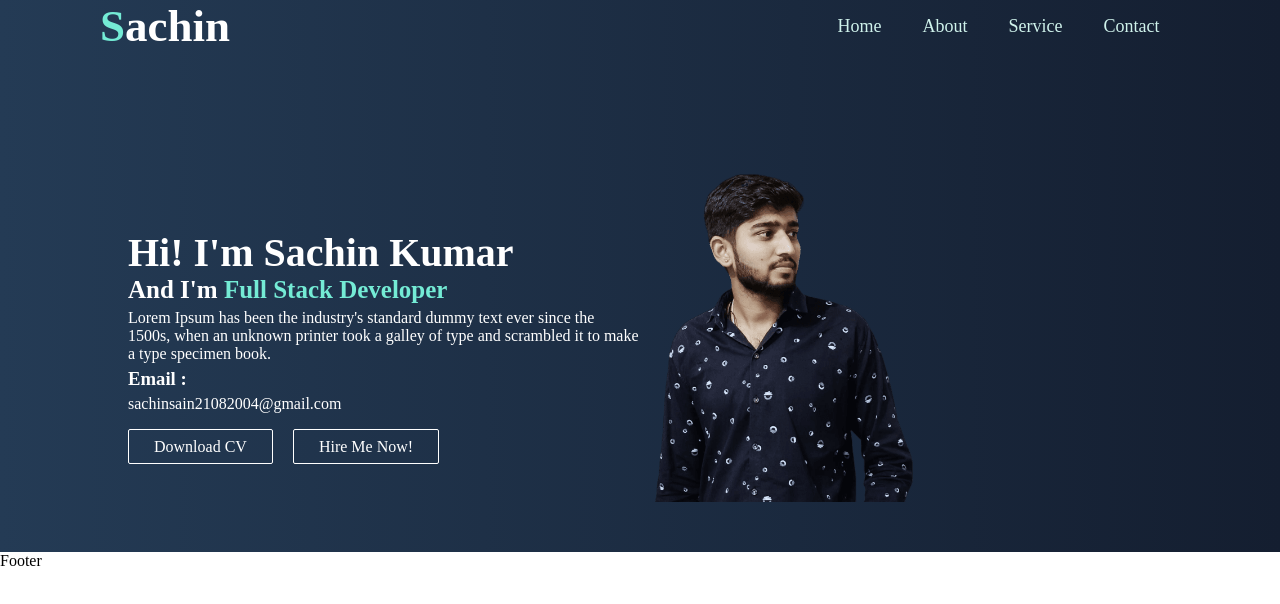
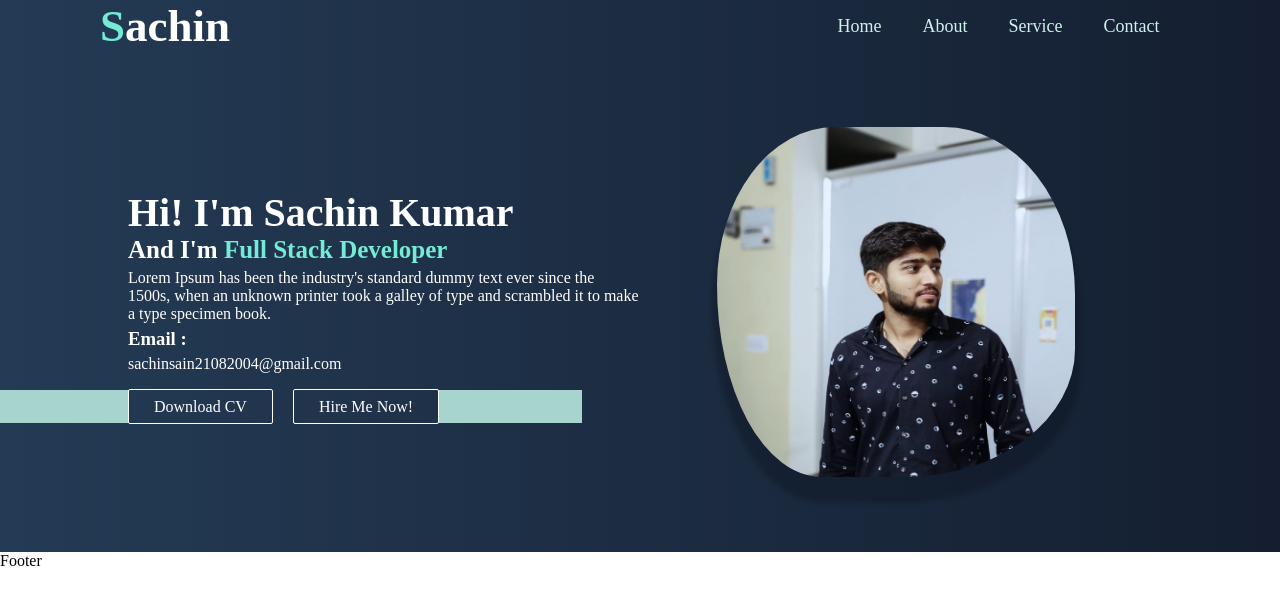
Before and after one commit to sachinkumarsain/Portfolio-in-react.js, a React (Create React App) app: page / in a window 1280 px wide. Shown: the top 604 px of the page. Built offline with nearby package versions, Linux system fonts and the light colour scheme.

Commit message:
home page work

```diff
--- a/src/About/About.js
+++ b/src/About/About.js
@@ -2,7 +2,23 @@ import React from 'react'
 
 function About() {
   return (
-    <div>About</div>
+    <>
+      <svg viewBox="0 0 200 200" xmlns="http://www.w3.org/2000/svg" width="">
+        <path fill="#FA4D56"
+        attributeName='d'
+        dur="10000ms"
+        repeatCount="indefinite"
+        values='
+
+        M45,-43.4C60.3,-40.8,76.1,-28.5,81,-12.6C85.8,3.4,79.8,23,69.8,40.2C59.7,57.5,45.7,72.4,31.1,71.6C16.5,70.9,1.3,54.6,-17.9,48.1C-37.1,41.6,-60.3,44.9,-68.2,36.7C-76.1,28.6,-68.6,8.9,-61.1,-6.8C-53.6,-22.4,-45.9,-34,-35.7,-37.5C-25.5,-41.1,-12.8,-36.5,1,-37.8C14.9,-39,29.7,-46.1,45,-43.4Z
+
+
+        '
+
+        ></path>
+      </svg>
+
+    </>
   )
 }
 
--- a/src/Header/Header.css
+++ b/src/Header/Header.css
@@ -39,7 +39,7 @@ ul li a{
     font-size: 18px;
     position: relative;
 }
-a::before{
+ul li a::before{
     content: "";
     position: absolute;
     bottom: 0;
--- a/src/Home/Home.css
+++ b/src/Home/Home.css
@@ -1,45 +1,57 @@
-*{
+* {
     padding: 0;
     margin: 0;
     box-sizing: border-box;
 }
-.home{
-   width: 100%;
-   color: white;
-   background: linear-gradient(to right, #243B55, #141E30);
+
+.home {
+    width: 100%;
+    color: white;
+    background: linear-gradient(to right, #243B55, #141E30);
 }
 
-.banner , .leftBanner ,.rightBanner{
+.banner,
+.leftBanner,
+.rightBanner {
     width: 100%;
     display: flex;
     align-items: center;
     justify-content: center;
     height: 400px;
 }
-.banner{
+
+.banner {
     height: 500px;
     flex-wrap: wrap;
 }
-.leftBanner{
+
+.leftBanner {
     width: 40%;
-    padding-top: 80px;
     height: 100%;
     align-items: start;
     flex-direction: column;
 }
-.leftBanner h2 span{
-    color: #74ebd5 ;
+
+.leftBanner h2 span {
+    color: #74ebd5;
 }
-.leftBanner h1{
+
+.leftBanner h1 {
     font-size: 40px;
 }
-.leftBanner h2{
+
+.leftBanner h2 {
     font-size: 25px;
 }
- .leftBanner h2 , .leftBanner p , .leftBanner h3 , .leftBanner p {
+
+.leftBanner h2,
+.leftBanner p,
+.leftBanner h3,
+.leftBanner p {
     margin-bottom: 5px;
 }
-.email{
+
+.email {
     padding-bottom: 20px;
 }
 
@@ -51,16 +63,87 @@
     border-radius: 2px;
     margin: 40px 20px 0px 0px;
     padding: 8px 25px;
+    position: relative;
+    z-index: 1;
+    overflow: hidden;
 }
 
-.rightBanner{
-    width: 40%;
+
+.leftBanner .anchors .cv:hover,
+.leftBanner .anchors .hire:hover {
+    color: #243B55;
+}
+
+.leftBanner .anchors .cv:after,
+.leftBanner .anchors .hire:after {
+    content: "";
+    position: absolute;
+    top: 0;
     height: 100%;
-    padding-bottom: 50px;
+    z-index: -1;
+    width: 100%;
+    background-color: #a7d5cd;
+    transition: all 1s ease;
+}
+
+.leftBanner .anchors .cv:after {
+    left: -100%;
+}
+
+.leftBanner .anchors .hire:after {
+
+    right: -100%;
+}
+
+.leftBanner .anchors .cv:hover:after
+ {
+    left: 0;
 
 }
-.rightBanner img{
-    width: 90%;
+
+.leftBanner .anchors .hire:hover:after {
+    right: 0;
+}
+
+
+
+
+.rightBanner {
+    position: relative;
+    width: 40%;
+    z-index: 0;
     height: 100%;
+
+}
+
+.rightBanner img {
+    width: 70%;
+    height: 70%;
+    box-shadow: 0 20px 5px 5px rgba(0, 0, 0, 0.2);
+    z-index: 2;
     border-bottom: blur(8.2px);
+    animation: animate 8s ease-in-out infinite;
 }
+
+@keyframes animate {
+    0% {
+        border-radius: 60% 30% 40% 70% / 30% 60% 80% 30%;
+    }
+
+    25% {
+        border-radius: 40% 60% 70% 30% / 60% 30% 40% 70%;
+    }
+
+    50% {
+        border-radius: 30% 60% 30% 60% / 70% 30% 60% 30%;
+    }
+
+    75% {
+        border-radius: 40% 40% 60% 30% / 50% 60% 40% 70%;
+    }
+
+    100% {
+        border-radius: 60% 30% 40% 70% / 30% 60% 80% 30%;
+    }
+
+}
--- a/src/Home/Home.js
+++ b/src/Home/Home.js
@@ -1,5 +1,5 @@
 import React from 'react'
-import pic1 from "./bannerpic.png"
+import pic1 from "./photo.jpg"
 import { Link } from 'react-router-dom'
 import "./Home.css"
 
@@ -16,44 +16,14 @@ function Home() {
             <p className='email'>sachinsain21082004@gmail.com</p>
 
             <div className='anchors'>
-              <Link to="">Download CV</Link>
-              <Link to="">Hire Me Now!</Link>
+              <Link className='cv' to="">Download CV</Link>
+              <Link className='hire' to="">Hire Me Now!</Link>
             </div>
 
           </div>
           <div className='rightBanner'>
             <img src={pic1}></img>
-            <div className='blob'>
-              <svg viewBox="0 0 200px 200px" xmlns="http://www.w3.org/2000/svg">
-                <path fill="#74ebd5" >
 
-                  <animate
-                    at="d"
-                    dur="1000ms"
-                    repeatCount ="inindefinite"
-                    values ="
-
-                    M49.7,-34.5C64.1,-21.7,75,-1,71.8,17.7C68.6,36.5,51.2,53.3,33.1,57.7C15.1,62.1,-3.5,54.1,-20.6,45C-37.7,35.9,-53.2,25.8,-56.8,12.3C-60.3,-1.1,-52,-17.9,-40.5,-30.1C-29.1,-42.2,-14.5,-49.7,1.6,-50.9C17.7,-52.2,35.4,-47.3,49.7,-34.5Z
-
-                    M57.5,-45.3C72.5,-27.1,81.2,-3.3,75.9,16.3C70.7,35.9,51.4,51.3,31.1,58.7C10.9,66.2,-10.3,65.8,-23.9,56.6C-37.5,47.4,-43.5,29.3,-47.2,11.3C-50.9,-6.8,-52.4,-24.9,-44.2,-41.6C-35.9,-58.3,-18,-73.7,1.6,-75C21.3,-76.3,42.5,-63.6,57.5,-45.3Z
-
-                    M62.9,-53.7C74.9,-35.1,73.5,-9.3,64.6,8.8C55.8,27,39.5,37.5,21,48.2C2.6,58.8,-18,69.5,-33.2,64C-48.3,58.6,-58,37,-61.1,16.1C-64.2,-4.9,-60.6,-25.2,-49.4,-43.7C-38.1,-62.1,-19,-78.7,3.2,-81.2C25.4,-83.8,50.9,-72.3,62.9,-53.7Z
-
-                    M42.5,-37.5C52,-21.9,54.6,-4.4,53,15.9C51.4,36.3,45.6,59.5,31.5,66.8C17.5,74,-4.9,65.3,-26.2,54.8C-47.5,44.4,-67.9,32.3,-71.8,16C-75.8,-0.2,-63.5,-20.5,-48.8,-37.3C-34.1,-54,-17.1,-67.2,-0.3,-67C16.5,-66.8,32.9,-53.1,42.5,-37.5Z
-
-                    M59.5,-47C71.2,-32.7,70.8,-8.3,63.8,11.4C56.7,31.1,43.1,46.1,25.2,56.3C7.2,66.5,-15,71.9,-31.4,64.3C-47.9,56.8,-58.6,36.3,-58.9,18.2C-59.2,0.1,-49.2,-15.6,-37.7,-29.8C-26.2,-44,-13.1,-56.7,5.4,-61.1C23.9,-65.4,47.8,-61.2,59.5,-47Z
-
-                    M48.9,-36.2C61.2,-23.7,67.3,-3.4,62.7,13.4C58.2,30.3,42.9,43.7,26.7,49.1C10.5,54.4,-6.5,51.6,-22.6,44.6C-38.6,37.7,-53.8,26.7,-56.8,13.2C-59.7,-0.4,-50.4,-16.6,-38.9,-28.9C-27.4,-41.3,-13.7,-49.8,2.3,-51.7C18.3,-53.5,36.7,-48.7,48.9,-36.2Z
-
-                    M59.4,-48.5C69.2,-34.9,64.3,-10.7,56.7,8.9C49,28.6,38.6,43.6,21.7,55.8C4.8,68.1,-18.5,77.6,-39.5,71.5C-60.4,65.4,-78.9,43.8,-78.5,24C-78.1,4.3,-58.9,-13.7,-42.7,-28.7C-26.5,-43.7,-13.2,-55.7,5.7,-60.3C24.7,-64.8,49.5,-62,59.4,-48.5Z
-
-                    "
-                    >
-                  </animate>
-
-                </path>
-              </svg>
-            </div>
           </div>
         </div>
       </div>
```
Also changed, not shown: src/Home/photo.jpg (added).
